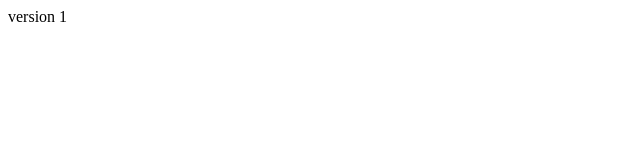
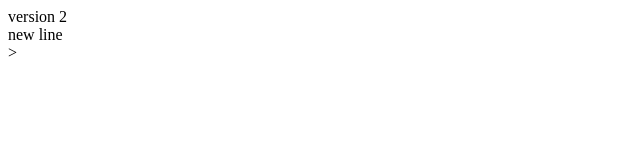
Before and after one commit to FaTTya13/web-site, a plain HTML site: page index.html in a window 1280 px wide. Shown: the full height of the page, 0-640 px from the left. Drawn offline with Linux system fonts and the light colour scheme.

Commit message:
version 2

```diff
--- a/index.html
+++ b/index.html
@@ -7,6 +7,7 @@
     <title>Document</title>
 </head>
 <body>
-    <div>version 1</div>
+    <div>version 2</div>
+    <div>new line</div>>
 </body>
 </html>
```
